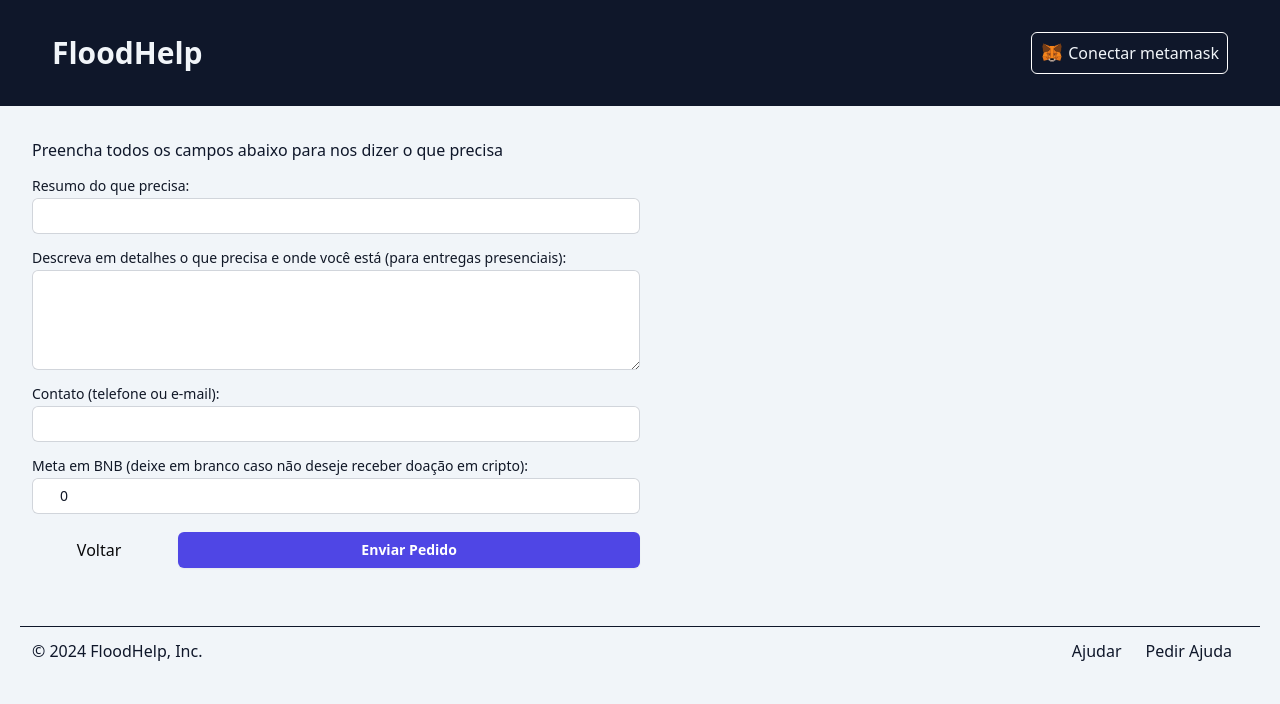
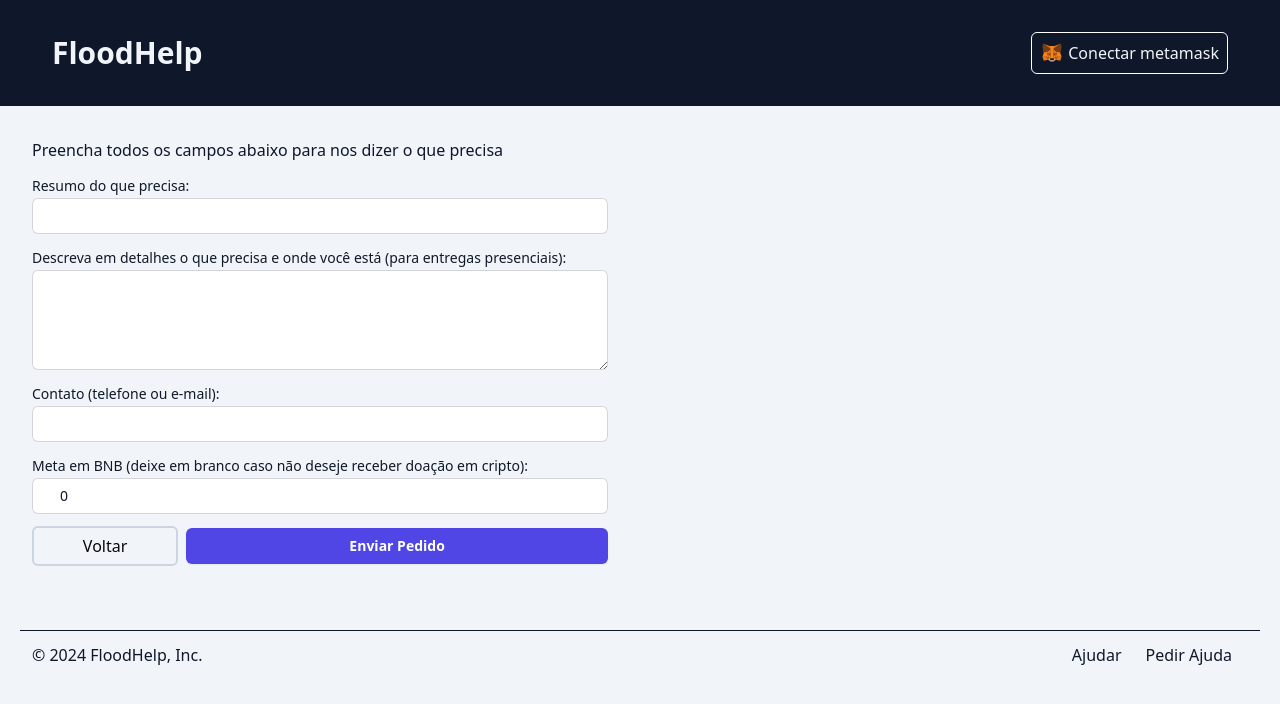
Before and after one commit to carolribeiro2112/FloodHelp, a Next.js app: page /create in a window 1280 px wide. Shown: the top 704 px of the page. Built offline with nearby package versions, Linux system fonts and the light colour scheme.

Commit message:
Feat: Styles refactoring - create/page.js

```diff
--- a/src/app/create/page.js
+++ b/src/app/create/page.js
@@ -5,13 +5,16 @@ import Header from "../components/Header";
 import { openRequest } from "../services/Web3Service";
 
 export default function Home() {
-
   const [request, setRequest] = useState({
     title: "",
     description: "",
     contact: "",
     goal: 0
   })
+
+  function goBack(){
+    redirect('/')
+  }
 
   function onInputChange(evt){
     setRequest(prevState => ({ ...prevState, [evt.target.id]: evt.target.value }));
@@ -32,35 +35,36 @@ export default function Home() {
   return (
     <>
       <Header/>
-        <div className="p-5">
+        <div className="p-5 w-1/2">
           <div className="m-3">
             <p className="text-slate-900">Preencha todos os campos abaixo para nos dizer o que precisa</p>
           </div>
           <div className="m-3">
             <div className="mb-3 flex flex-col">
               <label htmlFor="title" className="block text-sm font-medium leading-6 text-gray-900">Resumo do que precisa:</label>
-              <input type="text" id="title" className="block w-1/2 rounded-md border-0 py-1.5 pl-7 pr-20 text-gray-900 ring-1 ring-inset ring-gray-300 placeholder:text-gray-400 focus:ring-2 focus:ring-inset focus:ring-indigo-600 sm:text-sm sm:leading-6" maxLength={150} value={request.title} onChange={onInputChange}/>
+              <input type="text" id="title" className="block w-full rounded-md border-0 py-1.5 pl-7 pr-20 text-gray-900 ring-1 ring-inset ring-gray-300 placeholder:text-gray-400 focus:ring-2 focus:ring-inset focus:ring-indigo-600 sm:text-sm sm:leading-6" maxLength={150} value={request.title} onChange={onInputChange}/>
             </div>
 
             <div className="form-floating mb-3">
               <label htmlFor="description" className="block text-sm font-medium leading-6 text-gray-900">Descreva em detalhes o que precisa e onde você está (para entregas presenciais):</label>
-              <textarea id="description" className="block w-1/2 rounded-md border-0 py-1.5 pl-7 pr-20 text-gray-900 ring-1 ring-inset ring-gray-300 placeholder:text-gray-400 focus:ring-2 focus:ring-inset focus:ring-indigo-600 sm:text-sm sm:leading-6" style={{ height: 100}} value={request.description} onChange={onInputChange}></textarea>
+              <textarea id="description" className="block w-full rounded-md border-0 py-1.5 pl-7 pr-20 text-gray-900 ring-1 ring-inset ring-gray-300 placeholder:text-gray-400 focus:ring-2 focus:ring-inset focus:ring-indigo-600 sm:text-sm sm:leading-6" style={{ height: 100}} value={request.description} onChange={onInputChange}></textarea>
             </div>
 
             <div className="form-floating mb-3">
               <label htmlFor="contact" className="block text-sm font-medium leading-6 text-gray-900">Contato (telefone ou e-mail):</label>
-              <input type="text" id="contact" className="block w-1/2 rounded-md border-0 py-1.5 pl-7 pr-20 text-gray-900 ring-1 ring-inset ring-gray-300 placeholder:text-gray-400 focus:ring-2 focus:ring-inset focus:ring-indigo-600 sm:text-sm sm:leading-6" maxLength={150} value={request.contact} onChange={onInputChange}/>
+              <input type="text" id="contact" className="block w-full rounded-md border-0 py-1.5 pl-7 pr-20 text-gray-900 ring-1 ring-inset ring-gray-300 placeholder:text-gray-400 focus:ring-2 focus:ring-inset focus:ring-indigo-600 sm:text-sm sm:leading-6" maxLength={150} value={request.contact} onChange={onInputChange}/>
             </div>
 
             <div className="form-floating mb-3">
               <label htmlFor="goal" className="block text-sm font-medium leading-6 text-gray-900">Meta em BNB (deixe em branco caso não deseje receber doação em cripto):</label>
-              <input type="number" id="goal" placeholder="0.00" className="block w-1/2 rounded-md border-0 py-1.5 pl-7 pr-20 text-gray-900 ring-1 ring-inset ring-gray-300 placeholder:text-gray-400 focus:ring-2 focus:ring-inset focus:ring-indigo-600 sm:text-sm sm:leading-6" value={request.goal} onChange={onInputChange} />
+              <input type="number" id="goal" placeholder="0.00" className="block w-full rounded-md border-0 py-1.5 pl-7 pr-20 text-gray-900 ring-1 ring-inset ring-gray-300 placeholder:text-gray-400 focus:ring-2 focus:ring-inset focus:ring-indigo-600 sm:text-sm sm:leading-6" value={request.goal} onChange={onInputChange} />
             </div>
-          </div>
-          <div className="flex items-center w-1/2">
-
-            <button href="/" className="w-1/3 p-3 mb-3">Voltar</button>
-            <button type="button" className="mb-3 p-0 flex w-full justify-center rounded-md bg-indigo-600 px-3 py-1.5 text-sm font-semibold leading-6 text-white shadow-sm hover:bg-indigo-500 focus-visible:outline focus-visible:outline-2 focus-visible:outline-offset-2 focus-visible:outline-indigo-600" onClick={btnSaveClick}>Enviar Pedido</button>
+            <div className="flex items-center w-full">
+              <button className="w-1/3 px-3 py-1.5 mb-3 mr-2 rounded-md border-2 border-slate-300 hover:border-indigo-300">
+                <a href="/">Voltar</a>
+              </button>
+              <button type="button" className="mb-3 p-0 flex w-full justify-center rounded-md bg-indigo-600 px-3 py-1.5 text-sm font-semibold leading-6 text-white shadow-sm hover:bg-indigo-500 focus-visible:outline focus-visible:outline-2 focus-visible:outline-offset-2 focus-visible:outline-indigo-600" onClick={btnSaveClick}>Enviar Pedido</button>
+            </div>
           </div>
         </div>
       <Footer/>
```
